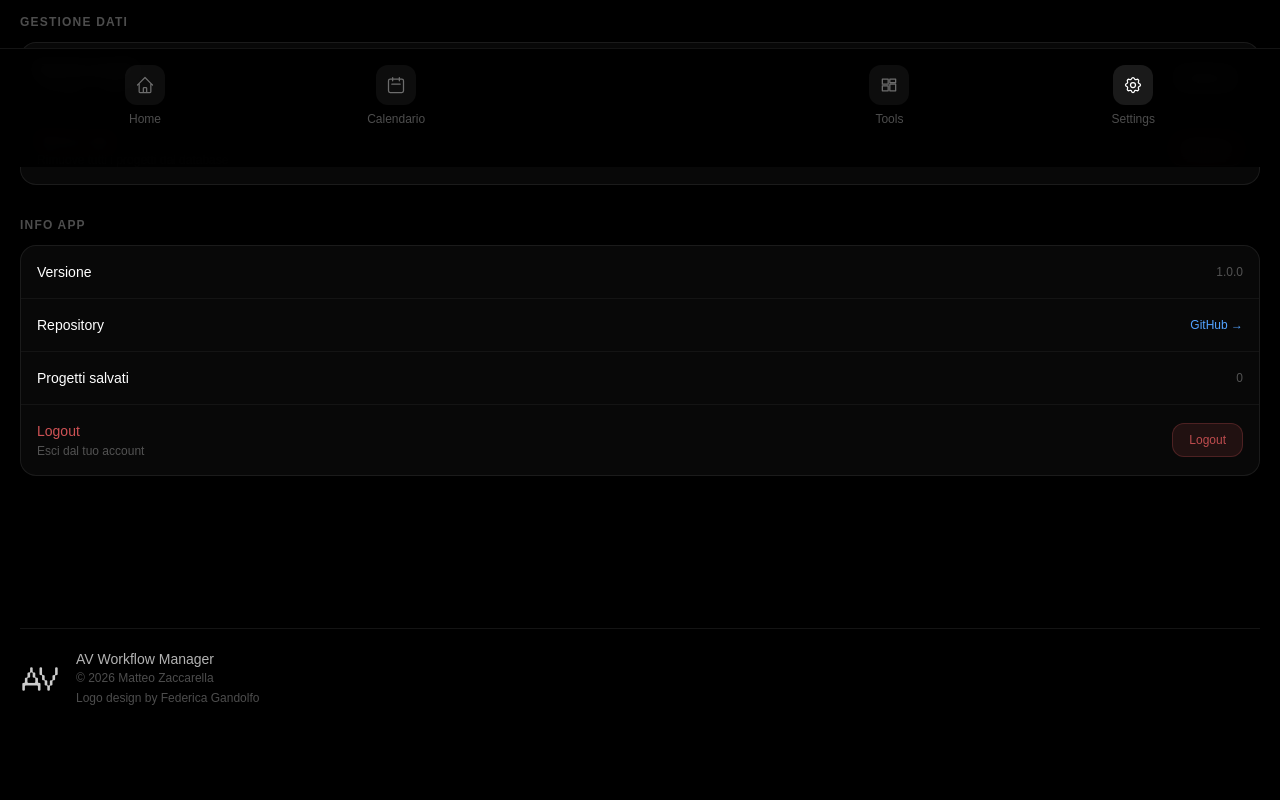
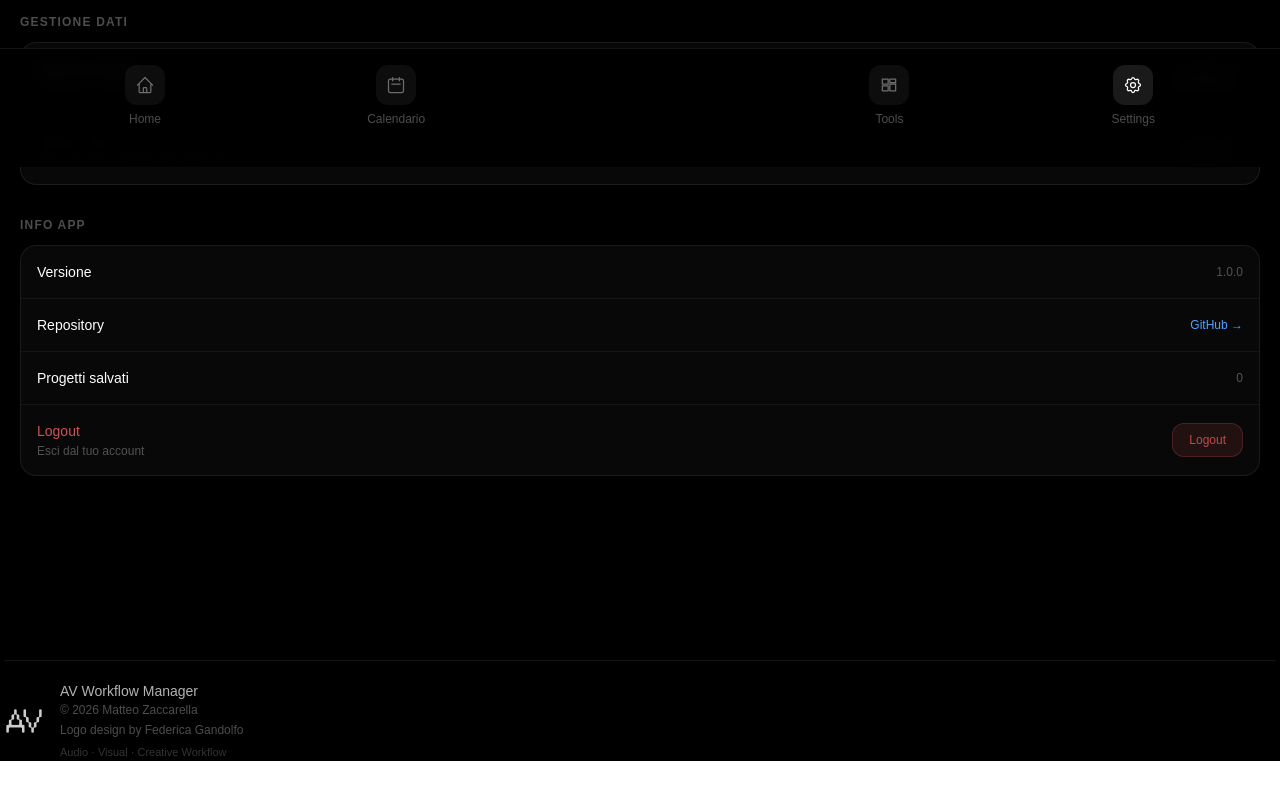
Before and after one commit to ctrlzacca/av-workflow-manager, a Next.js app: page /settings in a window 1280 px wide. Shown: the part 633-1433 px from the top of the page. After the commit the page ends 1394 px from the top, so only its background shows below. Built offline with nearby package versions, Linux system fonts and the light colour scheme; no server answers; the database is empty.

Commit message:
info e crediti_2

```diff
--- a/app/settings/page.tsx
+++ b/app/settings/page.tsx
@@ -492,8 +492,8 @@ export default function SettingsPage() {
         </section>
       </div>
 
-            {/* ── APP FOOTER INFO ── */}
-      <section className="px-5 pb-32 pt-2">
+      {/* ── APP FOOTER INFO ── */}
+      <section className="mt-10 px-1">
         <div className="border-t border-white/8 pt-5 flex items-center gap-4">
 
           <img
@@ -510,6 +510,10 @@ export default function SettingsPage() {
             <p className="text-xs text-white/30 leading-relaxed">
               © 2026 Matteo Zaccarella<br />
               Logo design by Federica Gandolfo
+            </p>
+
+            <p className="text-[11px] text-white/20 mt-1">
+              Audio · Visual · Creative Workflow
             </p>
           </div>
 
```
